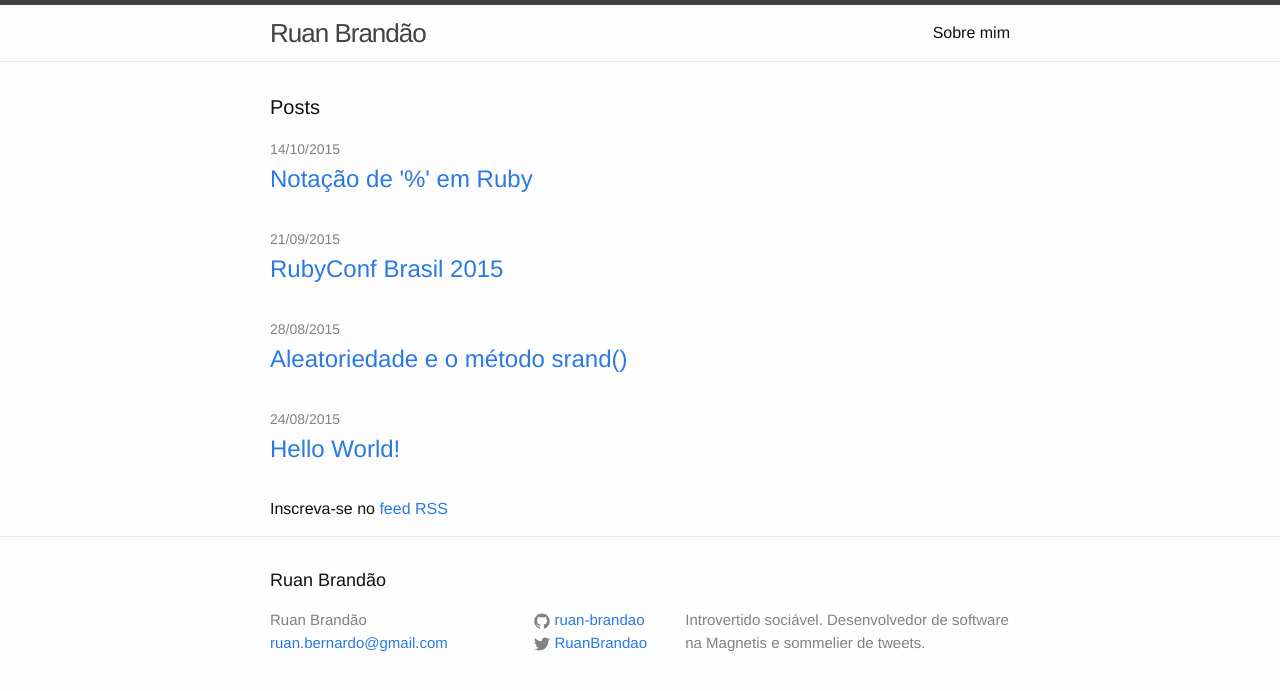
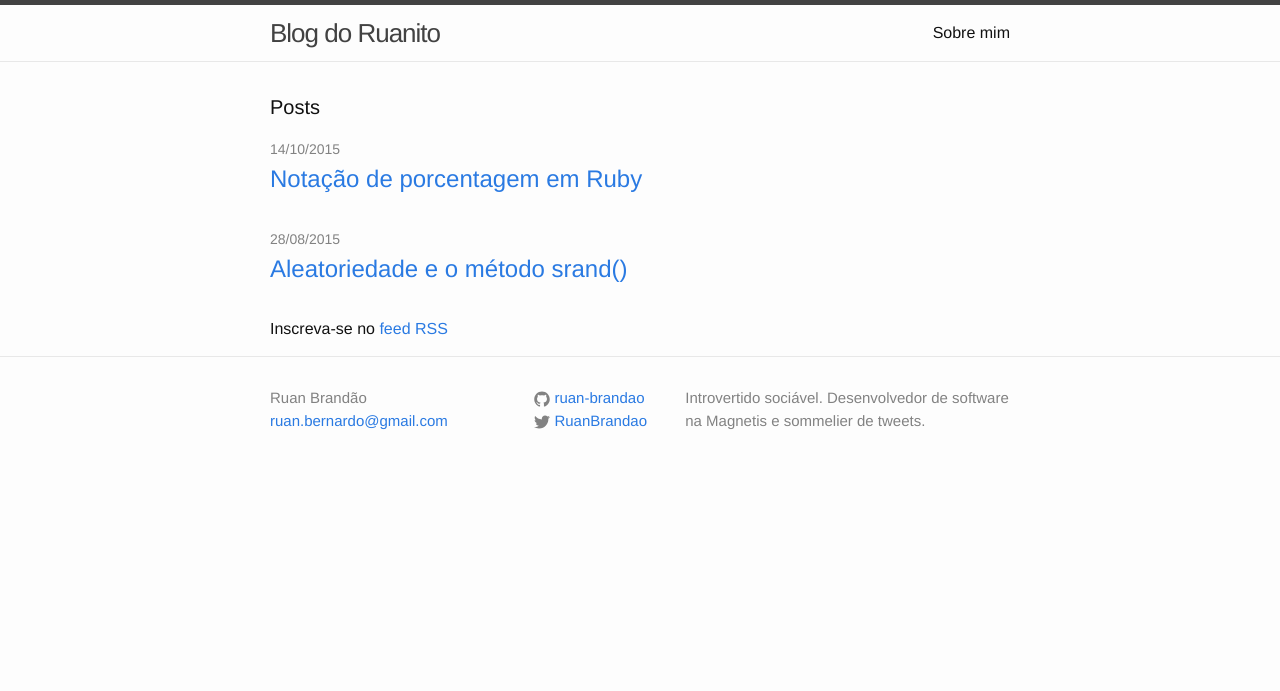
Before and after one commit to ruan-brandao/ruan-brandao.github.io, a Jekyll site: the page built from index.html, in a window 1280 px wide. Shown: the top 691 px of the page. Built offline with Jekyll 4.4.1, drawn with Linux system fonts in a browser that asks for light colours.

Commit message:
Adjust site layout

```diff
--- a/_config.yml
+++ b/_config.yml
@@ -1,5 +1,5 @@
 # Site settings
-title: Ruan Brandão
+title: Blog do Ruanito
 email: ruan.bernardo@gmail.com
 description: > # this means to ignore newlines until "baseurl:"
   Introvertido sociável. Desenvolvedor de software na Magnetis e sommelier de
--- a/_includes/footer.html
+++ b/_includes/footer.html
@@ -2,12 +2,10 @@
 
   <div class="wrapper">
 
-    <h2 class="footer-heading">{{ site.title }}</h2>
-
     <div class="footer-col-wrapper">
       <div class="footer-col  footer-col-1">
         <ul class="contact-list">
-          <li>{{ site.title }}</li>
+          <li>Ruan Brandão</li>
           <li><a href="mailto:{{ site.email }}">{{ site.email }}</a></li>
         </ul>
       </div>
--- a/_posts/2015-10-14-notacao-de-porcentagem-em-ruby.markdown
+++ b/_posts/2015-10-14-notacao-de-porcentagem-em-ruby.markdown
@@ -1,6 +1,6 @@
 ---
 layout: post
-title:  "Notação de '%' em Ruby"
+title:  "Notação de porcentagem em Ruby"
 date:   2015-10-14 00:00:00
 comments: true
 ---
```
Also changed, not shown: _posts/2015-08-24-hello-world.markdown (deleted, +0 -24 lines), _posts/2015-09-21-rubyconf-brasil-2015.markdown (deleted, +0 -30 lines), assets/crachas-rubyconf.jpg (deleted), assets/painel-rubyconf.jpg (deleted).
